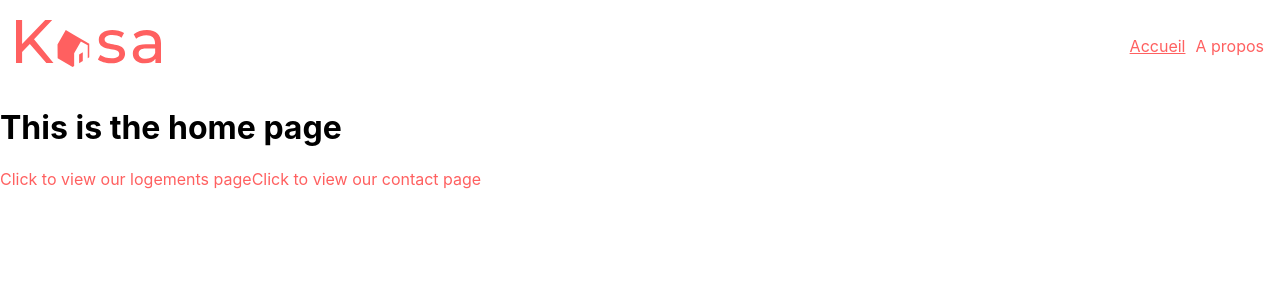
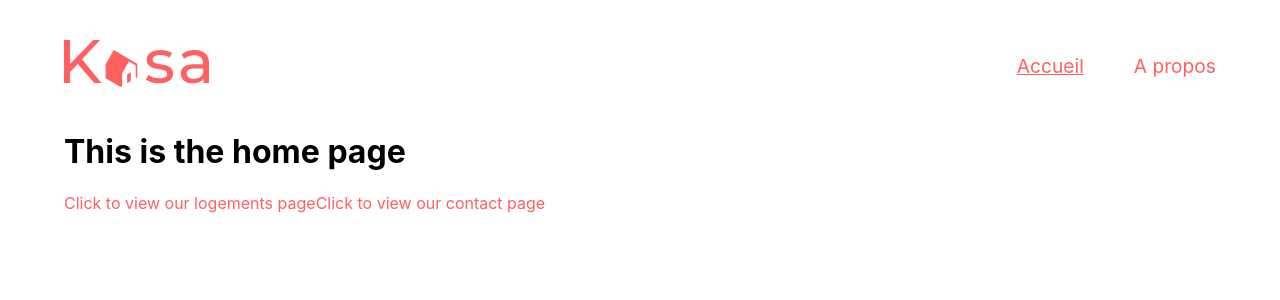
Before and after one commit to JustineLo/kasa, a React (Create React App) app: page / in a window 1280 px wide. Shown: the top 300 px of the page. Built offline with nearby package versions, Linux system fonts and the light colour scheme.

Commit message:
navbar desktop style

```diff
--- a/src/index.css
+++ b/src/index.css
@@ -3,7 +3,7 @@
 }
 
 body {
-  margin: 0;
+  margin: 0 1rem;
   font-family: -apple-system, BlinkMacSystemFont, "Segoe UI", "Roboto", "Oxygen",
     "Ubuntu", "Cantarell", "Fira Sans", "Droid Sans", "Helvetica Neue",
     sans-serif;
@@ -15,3 +15,15 @@ code {
   font-family: source-code-pro, Menlo, Monaco, Consolas, "Courier New",
     monospace;
 }
+
+@media (min-width: 768px) {
+  body {
+    margin: 0 4rem;
+  }
+}
+
+@media (min-width: 1440px) {
+  body {
+    margin: 0 20rem;
+  }
+}
--- a/src/layouts/Navbar.module.css
+++ b/src/layouts/Navbar.module.css
@@ -2,7 +2,7 @@
   display: flex;
   justify-content: space-between;
   align-items: center;
-  padding: 20px 1rem 16px 1rem;
+  padding: 20px 0 16px 0;
   color: var(--primary);
 }
 
@@ -19,3 +19,14 @@ a {
 .active {
   text-decoration: underline;
 }
+
+@media (min-width: 768px) {
+  .navbar {
+    padding: 40px 0 20px 0;
+  }
+
+  .links {
+    font-size: 1.2rem;
+    gap: 50px;
+  }
+}
```
